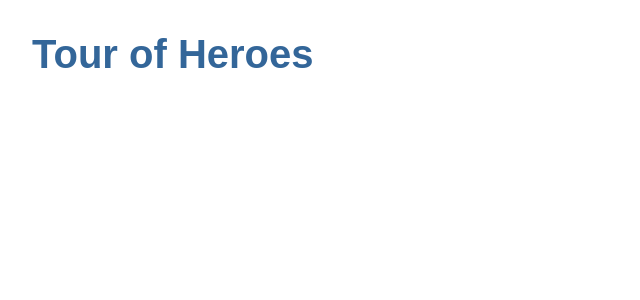
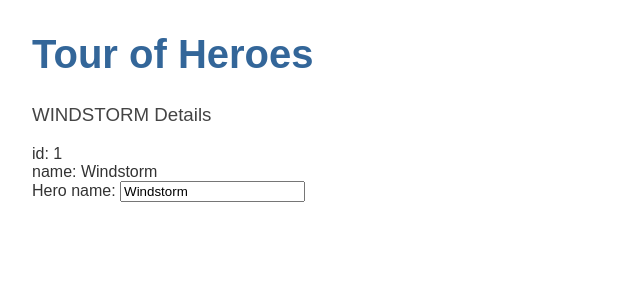
Before and after one commit to mzw86020424/TOH-app, an Angular app: page / in a window 1280 px wide. Shown: the top 300 px of the page, without its empty margins (0-640 px from the left). Built offline with nearby package versions, Linux system fonts and the light colour scheme.

Commit message:
HeroesComponentを作成

```diff
--- a/src/app/app.component.html
+++ b/src/app/app.component.html
@@ -1 +1,2 @@
 <h1>{{title}}</h1>
+<app-heroes></app-heroes>
--- /dev/null
+++ b/src/app/hero.ts
@@ -0,0 +1,4 @@
+export interface Hero {
+  id: number;
+  name: string;
+}
--- /dev/null
+++ b/src/app/heroes/heroes.component.html
@@ -0,0 +1,10 @@
+<!-- 補間バインディングの中、パイプ演算子 ( | ) の直後にある単語uppercaseは、
+   組み込みのUppercasePipeを起動します -->
+<h3>{{hero.name | uppercase}} Details</h3>
+<div><span>id: </span>{{hero.id}}</div>
+<div><span>name: </span>{{hero.name}}</div>
+
+<div>
+  <label for="name">Hero name: </label>
+  <input id="name" [(ngModel)]="hero.name" placeholder="name">
+</div>
--- /dev/null
+++ b/src/app/heroes/heroes.component.ts
@@ -0,0 +1,26 @@
+import { Component, OnInit } from '@angular/core';
+import { Hero } from "../hero";
+
+// @Componentは、コンポーネントのAngularメタデータを指定するデコレーター関数です
+// 一部のメタデータは、コンポーネントクラスに追加した@Componentデコレーター内にあります。
+// その他の重要なメタデータは@NgModuleデコレーター内にあります
+// もっとも重要な@NgModuleデコレーターは、トップレベルの AppModule クラスに注釈を付けます
+@Component({
+  selector: 'app-heroes',
+  templateUrl: './heroes.component.html',
+  styleUrls: ['./heroes.component.css']
+})
+export class HeroesComponent implements OnInit {
+  hero: Hero = {
+    id: 1,
+    name: 'Windstorm',
+  };
+
+  constructor() { }
+
+  // Angularは、コンポーネントの作成直後にngOnInit()を呼び出します
+  ngOnInit(): void {
+  }
+
+}
+// 常にコンポーネントクラスをexportするので、AppModuleのようにいつでも他の場所にimportできます
```
Also changed, not shown: src/app/app.module.ts (+6 -1 lines), src/app/heroes/heroes.component.css (added), 1 other file (tests, documents, lock files or other folders).
